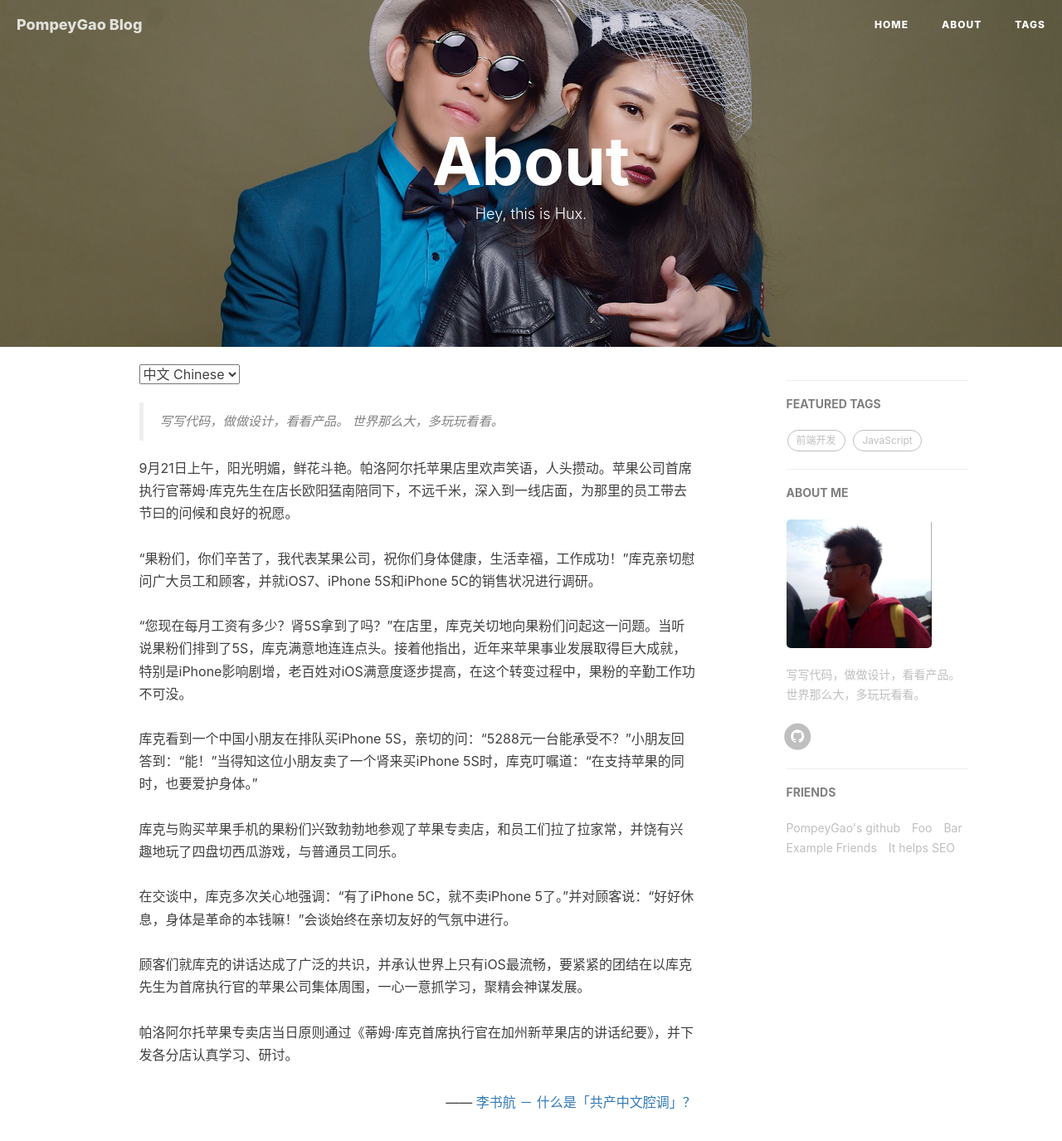
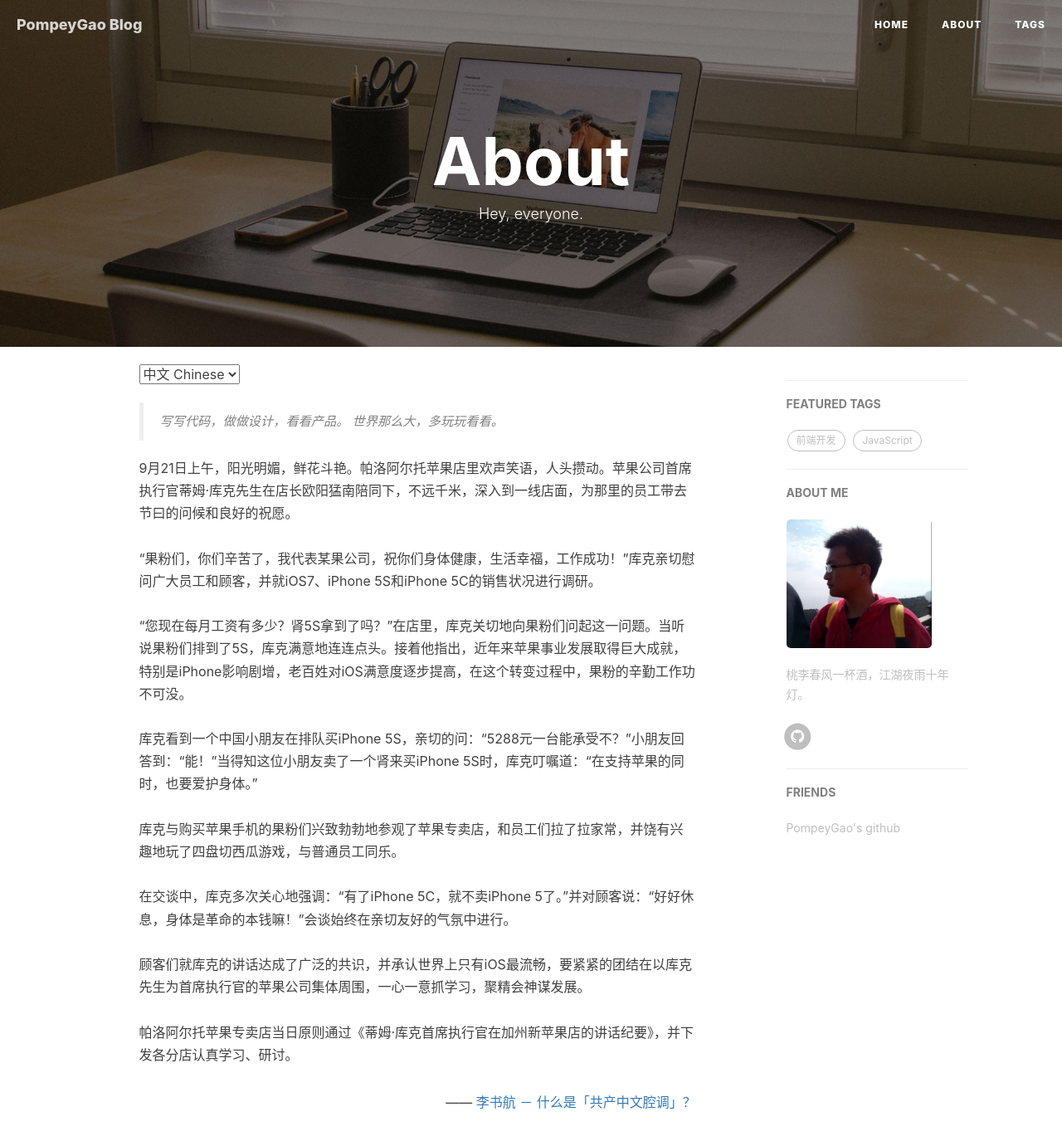
Before and after one commit to PompeyGao/pompeygao.github.io, a Jekyll site: the page built from about.html, in a window 1280 px wide and 1400 px high. Shown: the top 1375 px of the window at 83% size. Built offline with Jekyll 4.4.1, drawn with Linux system fonts in a browser that asks for light colours; nearby versions of some CDN libraries; comment, search, counter and statistics services are not loaded.

Commit message:
修改配置

```diff
--- a/_config.yml
+++ b/_config.yml
@@ -68,7 +68,7 @@ ba_track_id: b11e9b914b9a4ce153e61b1fcbf99745
 
 # Sidebar settings
 sidebar: true                           # whether or not using Sidebar.
-sidebar-about-description: "写写代码，做做设计，看看产品。世界那么大，多玩玩看看。"
+sidebar-about-description: "桃李春风一杯酒，江湖夜雨十年灯。"
 sidebar-avatar: /img/avatar.jpg      # use absolute URL, seeing it's used in both `/` and `/about/`
 
 
@@ -84,17 +84,5 @@ friends: [
     {
         title: "PompeyGao's github",
         href: "https://github.com/PompeyGao"
-    },{
-        title: "Foo",
-        href: "#"
-    },{
-        title: "Bar",
-        href: "#"
-    },{
-        title: "Example Friends",
-        href: "#"
-    },{
-        title: "It helps SEO",
-        href: "#"
     }
 ]
--- a/about.html
+++ b/about.html
@@ -1,8 +1,8 @@
 ---
 layout: page
 title: "About"
-description: "Hey, this is Hux."
-header-img: "img/about-bg.jpg"
+description: "Hey, everyone."
+header-img: "img/home-bg-o.jpg"
 ---
 
 <!-- Language Selector -->
--- a/index.html
+++ b/index.html
@@ -1,6 +1,6 @@
 ---
 layout: page
-description: "Boilerplate of Hux Blog"
+description: "Where there is life, there is hope."
 ---
 
 {% for post in paginator.posts %}
```
Also changed, not shown: img/favicon.ico.
